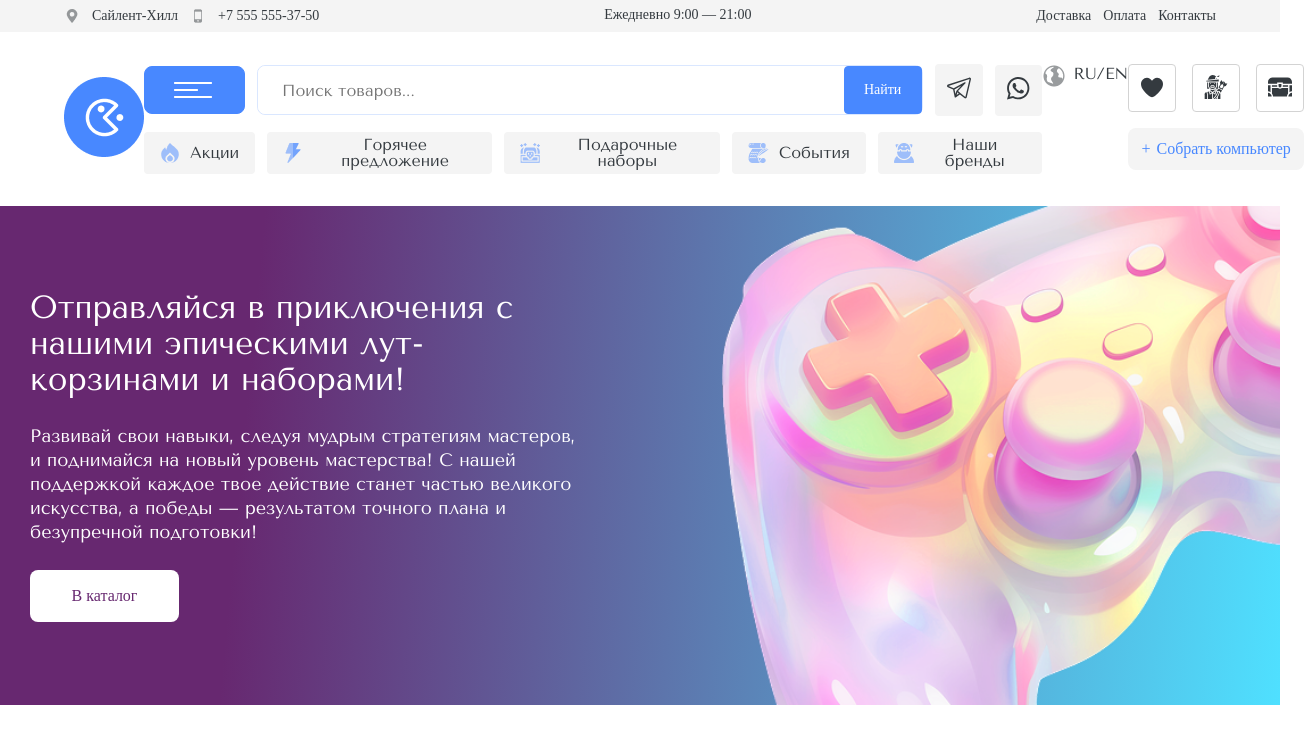
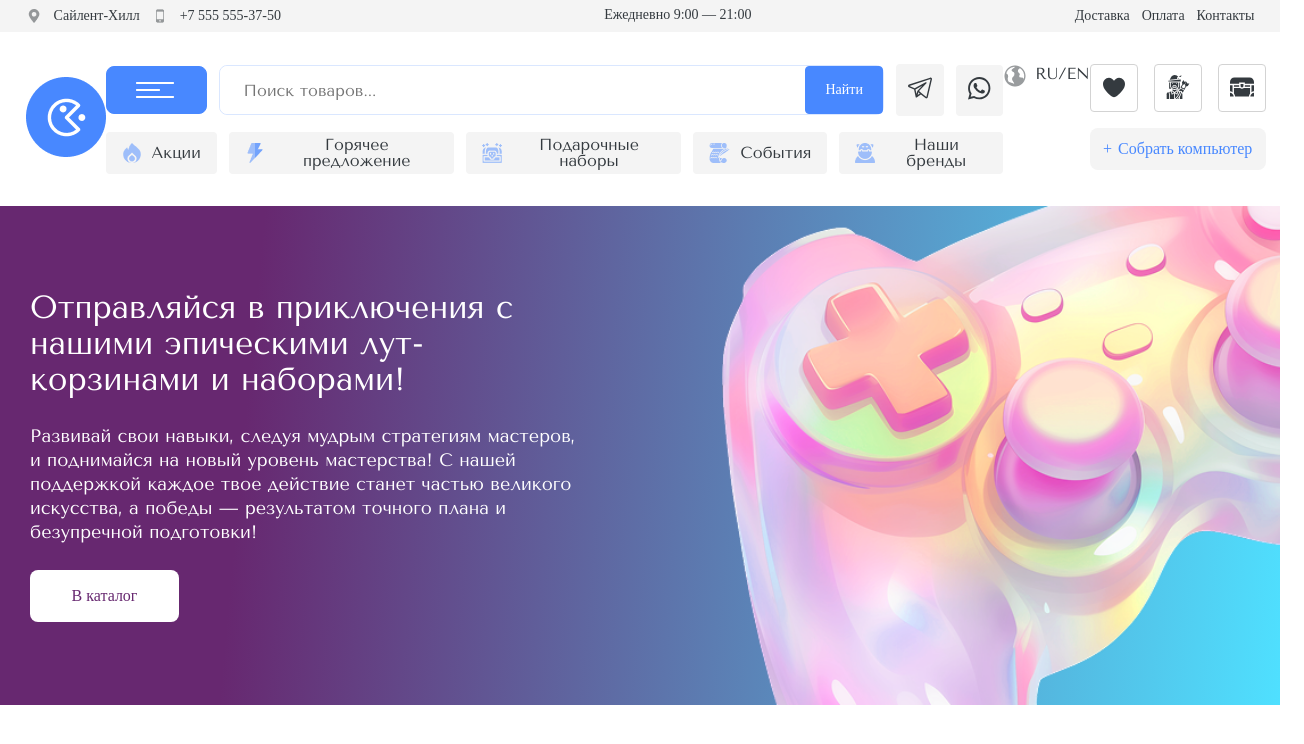
Before and after one commit to IrinaTab/test-vela, a plain HTML site: page index.html in a window 1280 px wide. Shown: the whole page, 1304 px wide, since content can reach past the window. Drawn offline with nearby package versions, Linux system fonts and the light colour scheme.

Commit message:
correct "center"

```diff
--- a/style.scss
+++ b/style.scss
@@ -16,8 +16,8 @@ body {
   color: #343A3F;
 }
 .center {
-    padding-left: calc(50% - 45vw);
-    padding-right: calc(50% - 45vw);
+    padding-left: calc(50% - 48vw);
+    padding-right: calc(50% - 48vw);
 }
 .center__margin {
     margin-left: calc(50% - 48vw);
```
Also changed, not shown: style.css.
